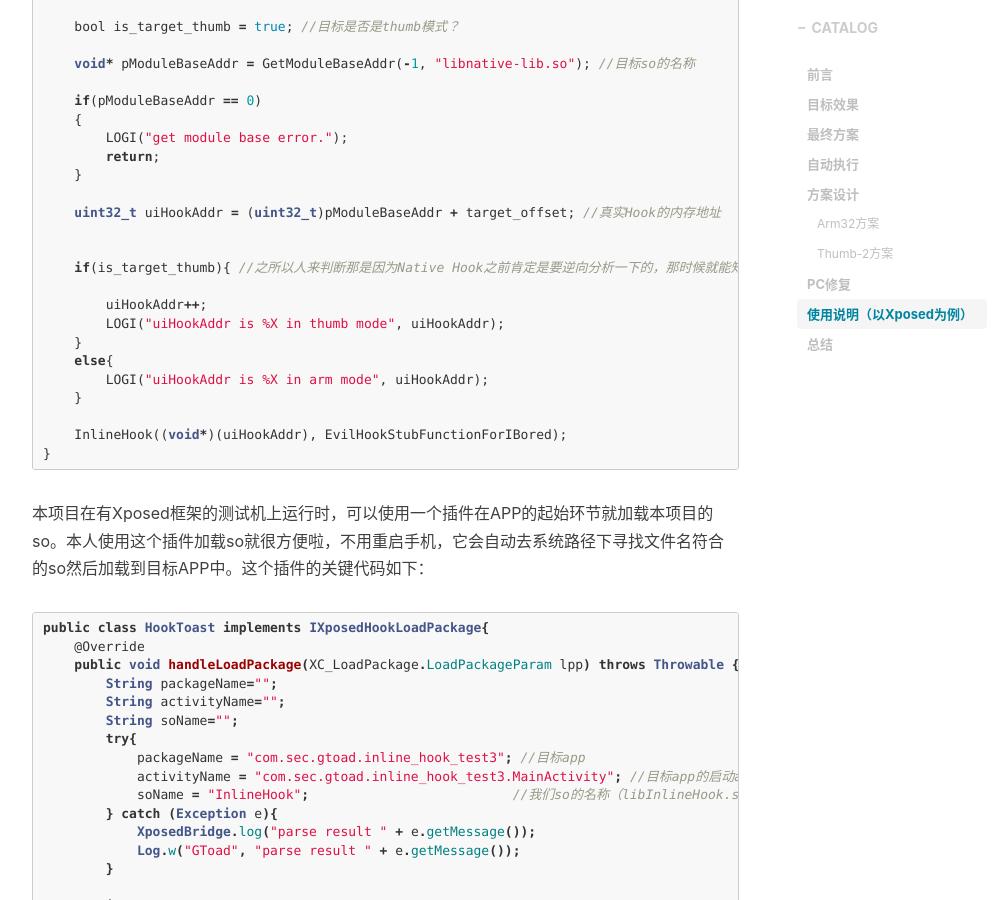
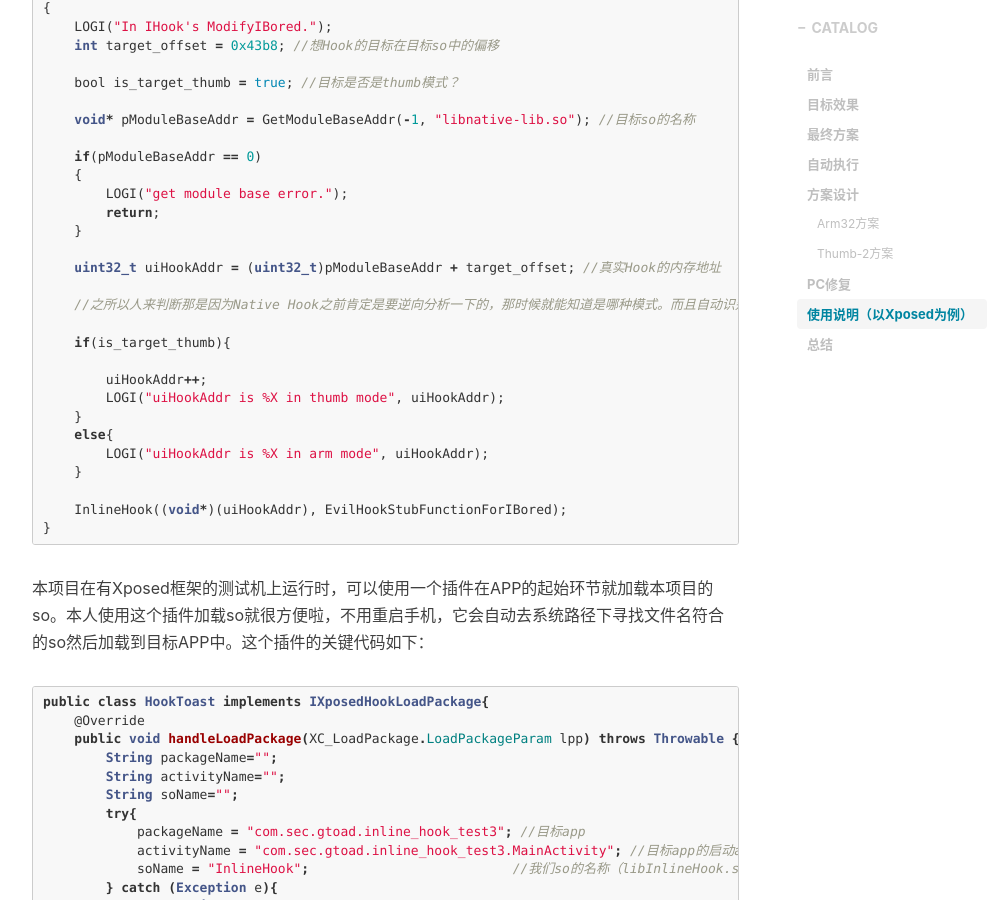
Before and after one commit to GToad/GToad.github.io, a Jekyll site: the page built from _posts/2018-07-06-Auto-Native-Hook.markdown, in a window 1280 px wide and 900 px high, scrolled down 9135 px. Shown: the whole window, without its empty margins (233-1229 px from the left). Built offline with Jekyll 4.4.1, drawn with Linux system fonts in a browser that asks for light colours; nearby versions of some CDN libraries; comment, search, counter and statistics services are not loaded; some of the changed text lies outside the part shown.

```diff
--- a/_posts/2018-07-06-Auto-Native-Hook.markdown
+++ b/_posts/2018-07-06-Auto-Native-Hook.markdown
@@ -138,11 +138,11 @@ bool InitThumbHookInfo(INLINE_HOOK_INFO* pstInlineHook)
     ......
 
     uint16_t *p11 = pstInlineHook->pHookAddr-1+11;
-//判断最后由(pHookAddr-1)[10:11]组成的thumb命令是不是thumb32，
+    //判断最后由(pHookAddr-1)[10:11]组成的thumb命令是不是thumb32，
 
-//如果是的话就需要备份14byte或者10byte才能使得汇编指令不被截断。由于跳转指令在补nop的情况下也只需要10byte，
+    //如果是的话就需要备份14byte或者10byte才能使得汇编指令不被截断。由于跳转指令在补nop的情况下也只需要10byte，
 
-//所以就取pstInlineHook->backUpLength为10
+    //所以就取pstInlineHook->backUpLength为10
 
     if(isThumb32(*p11))
     {
@@ -153,7 +153,9 @@ bool InitThumbHookInfo(INLINE_HOOK_INFO* pstInlineHook)
     else{
         LOGI("The last ins is not thumb32. Length will be 12.");
         pstInlineHook->backUpLength = 12;
-        memcpy(pstInlineHook->szbyBackupOpcodes, pstInlineHook->pHookAddr-1, pstInlineHook->backUpLength); //修正：否则szbyBackupOpcodes会向后偏差1 byte
+        //修正：否则szbyBackupOpcodes会向后偏差1 byte
+
+        memcpy(pstInlineHook->szbyBackupOpcodes, pstInlineHook->pHookAddr-1, pstInlineHook->backUpLength);
     }
 
     ......
@@ -174,6 +176,7 @@ bool BuildThumbJumpCode(void *pCurAddress , void *pJumpAddress)
         else{
             BYTE szLdrPCOpcodes[8] = {0xdF, 0xF8, 0x00, 0xF0};
             //将目的地址拷贝到跳转指令缓存位置
+
             memcpy(szLdrPCOpcodes + 4, &pJumpAddress, 4);
             memcpy(pCurAddress, szLdrPCOpcodes, 8);
             cacheflush(*((uint32_t*)pCurAddress), 8, 0);
@@ -297,8 +300,9 @@ void ModifyIBored()
 
     uint32_t uiHookAddr = (uint32_t)pModuleBaseAddr + target_offset; //真实Hook的内存地址
 
+    //之所以人来判断那是因为Native Hook之前肯定是要逆向分析一下的，那时候就能知道是哪种模式。而且自动识别arm和thumb比较麻烦。
 
-    if(is_target_thumb){ //之所以人来判断那是因为Native Hook之前肯定是要逆向分析一下的，那时候就能知道是哪种模式。而且自动识别arm和thumb比较麻烦。
+    if(is_target_thumb){
 
         uiHookAddr++;
         LOGI("uiHookAddr is %X in thumb mode", uiHookAddr);
```
